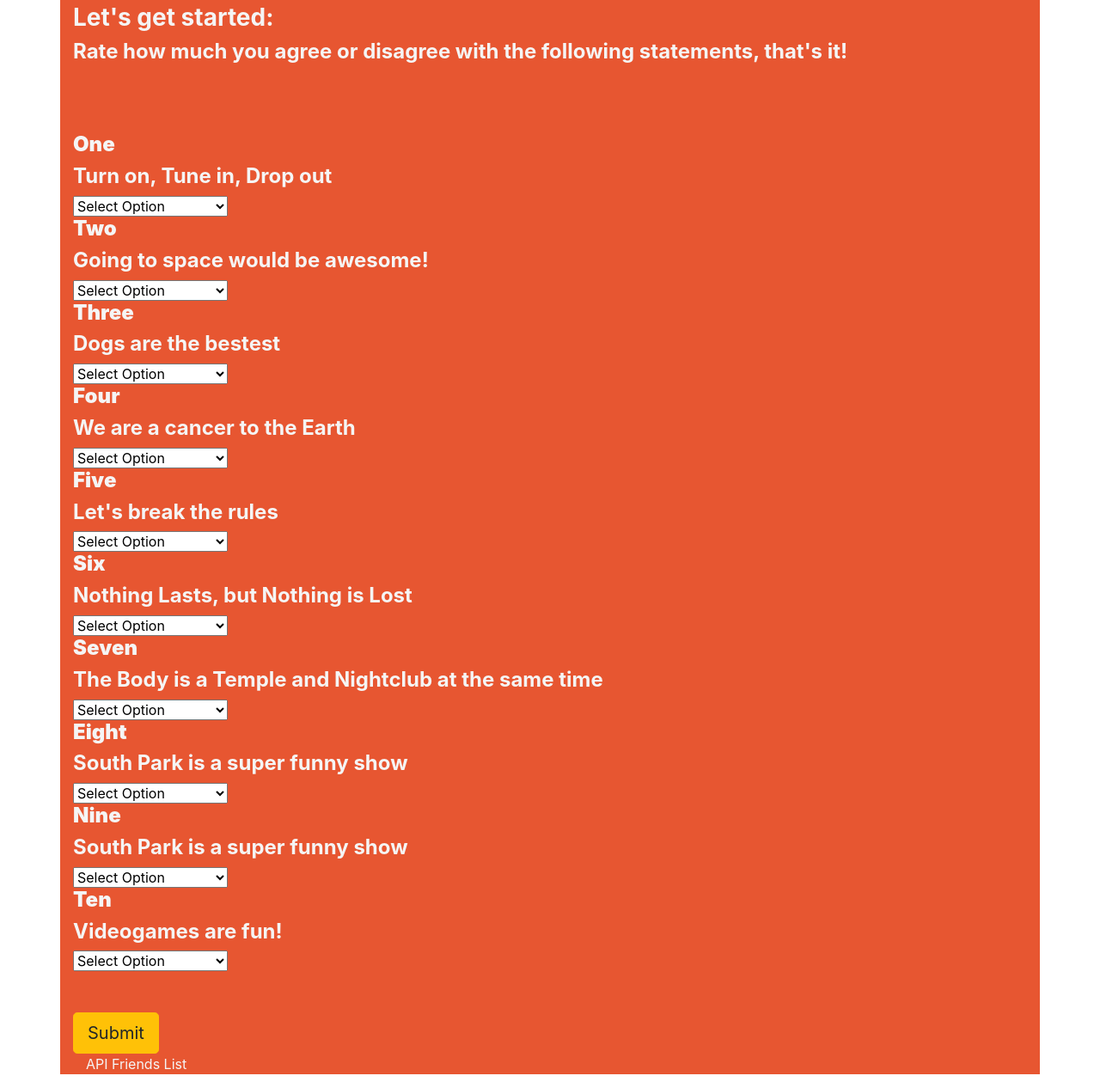
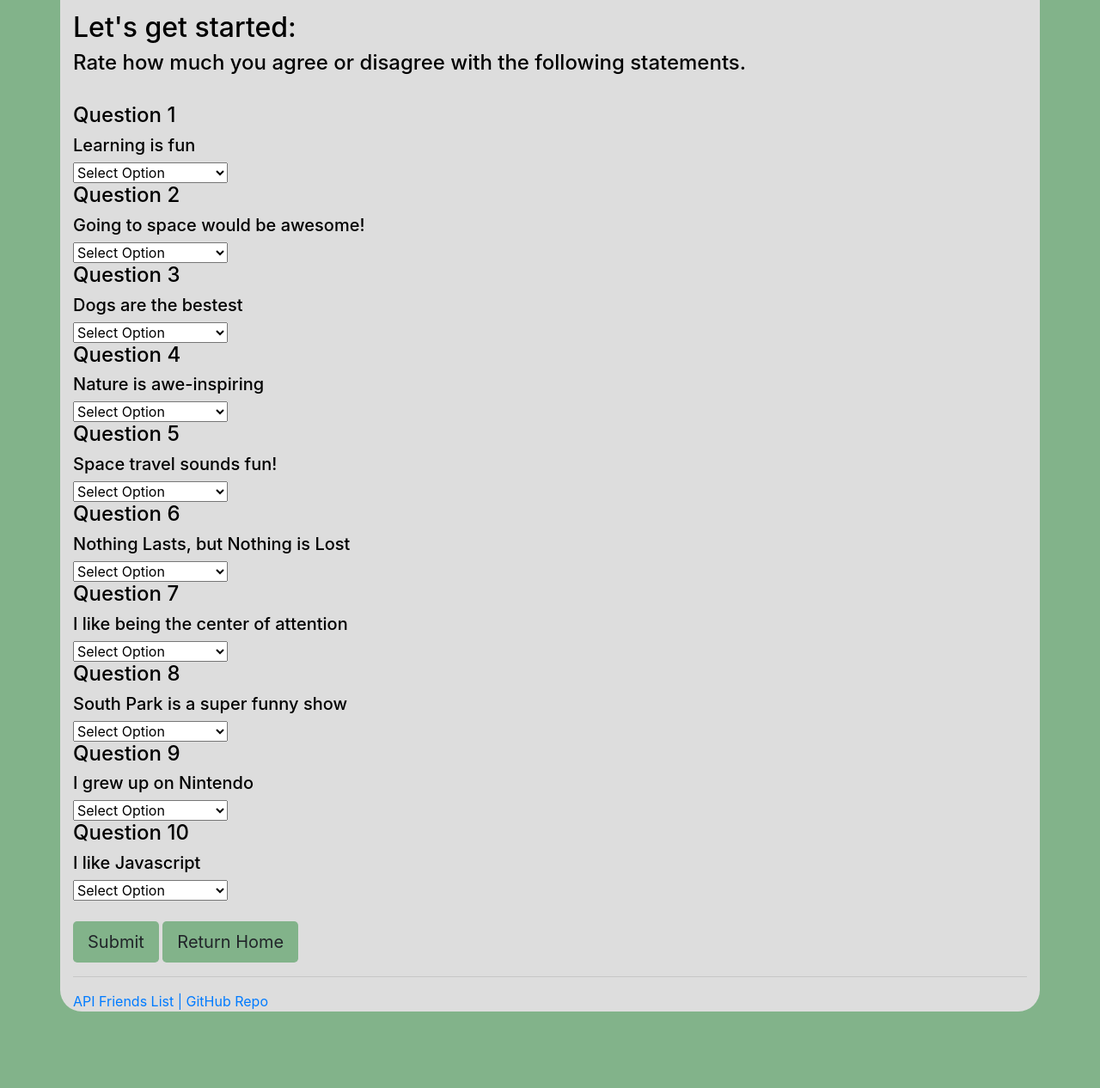
Before and after one commit to SantiagoTZ8899/friendFinderNew, a website: page app/public/survey.html in a window 1280 px wide. Shown: the part 320-1586 px from the top of the page at 86% size. After the commit the page ends 1513 px from the top, so only its background shows below. Drawn offline with nearby package versions, Linux system fonts and the light colour scheme.

Commit message:
styling css, correcting Routes, and buttons

```diff
--- a/app/public/survey.html
+++ b/app/public/survey.html
@@ -20,16 +20,34 @@
 
     <style>
     .container {
-    color: whitesmoke;
-    background: rgb(231, 86, 49);
+        color: whitesmoke;
+        padding-top: 1%;
+        background: rgb(221, 221, 221);
+        border: black;
+        border-radius: 25px;
     }
 
-    strong {
-        color: whitesmoke;
+    body {
+        background: rgb(130, 179, 138);
     }
 
-    h1, h4 {
+    h1{
         font-weight: 700;
+        color: black;
+    }
+
+    h4, h5 {
+        color: black;
+    }
+
+    h2, h3 {
+        color: black;
+    }
+    #submit {
+        background: rgb(130, 179, 138);
+    }
+    #homebutton {
+        background: rgb(130, 179, 138);
     }
     </style>
 </head>
@@ -38,11 +56,11 @@
     <div class="container">
         <form action="">
 
-            <h1><strong>Coolest Friend Finder</strong></h1>
+            <h1>Friend Finder</h1>
 
-            <br>
+            <hr>
 
-            <h2>First, tell us a little about you</h2>
+            <h3>First, tell us a little about you</h3>
 
             <br>
 
@@ -54,15 +72,13 @@
 
             <br>
 
-            <h3><strong>Let's get started:</strong></h3>
-            <h4>Rate how much you agree or disagree with the following statements, that's it!</h4>
+            <h2>Let's get started:</h2>
+            <h4>Rate how much you agree or disagree with the following statements.</h4>
 
             <br>
-            <br>
-            <br>
 
-            <h4><strong>One</strong></h4>
-            <h4>Turn on, Tune in, Drop out</h4>
+            <h4>Question 1</h4>
+            <h5>Learning is fun</h5>
             <select id="one" class="chosen-select" required>
                 <option value="">Select Option</option>
                 <option value="1">1 (Strongly Disagree)</option>
@@ -72,8 +88,8 @@
                 <option value="5">5 (Strongly Agree)</option>
             </select>
 
-            <h4><strong>Two</strong></h4>
-            <h4>Going to space would be awesome!</h4>
+            <h4>Question 2</h4>
+            <h5>Going to space would be awesome!</h4>
             <select id="two" class="chosen-select" required>
                 <option value="">Select Option</option>
                 <option value="1">1 (Strongly Disagree)</option>
@@ -83,8 +99,8 @@
                 <option value="5">5 (Strongly Agree)</option>
             </select>
 
-            <h4><strong>Three</strong></h4>
-            <h4>Dogs are the bestest</h4>
+            <h4>Question 3</h4>
+            <h5>Dogs are the bestest</h5>
             <select id="three" class="chosen-select" required>
                 <option value="">Select Option</option>
                 <option value="1">1 (Strongly Disagree)</option>
@@ -94,8 +110,8 @@
                 <option value="5">5 (Strongly Agree)</option>
             </select>
 
-            <h4><strong>Four</strong></h4>
-            <h4>We are a cancer to the Earth</h4>
+            <h4>Question 4</h4>
+            <h5>Nature is awe-inspiring</h5>
             <select  id="four" class="chosen-select" required>
                 <option value="">Select Option</option>
                 <option value="1">1 (Strongly Disagree)</option>
@@ -105,8 +121,8 @@
                 <option value="5">5 (Strongly Agree)</option>
             </select>
 
-            <h4><strong>Five</strong></h4>
-            <h4>Let's break the rules</h4>
+            <h4>Question 5</h4>
+            <h5>Space travel sounds fun!</h5>
             <select  id="five" class="chosen-select" required>
                 <option value="">Select Option</option>
                 <option value="1">1 (Strongly Disagree)</option>
@@ -116,8 +132,8 @@
                 <option value="5">5 (Strongly Agree)</option>
             </select>
 
-            <h4><strong>Six</strong></h4>
-            <h4>Nothing Lasts, but Nothing is Lost</h4>
+            <h4>Question 6</h4>
+            <h5>Nothing Lasts, but Nothing is Lost</h5>
             <select  id="six" class="chosen-select" required>
                 <option value="">Select Option</option>
                 <option value="1">1 (Strongly Disagree)</option>
@@ -127,8 +143,8 @@
                 <option value="5">5 (Strongly Agree)</option>
             </select>
 
-            <h4><strong>Seven</strong></h4>
-            <h4>The Body is a Temple and Nightclub at the same time</h4>
+            <h4>Question 7</h4>
+            <h5>I like being the center of attention</h5>
             <select  id="seven" class="chosen-select" required>
                 <option value="">Select Option</option>
                 <option value="1">1 (Strongly Disagree)</option>
@@ -138,8 +154,8 @@
                 <option value="5">5 (Strongly Agree)</option>
             </select>
 
-            <h4><strong>Eight</strong></h4>
-            <h4>South Park is a super funny show</h4>
+            <h4>Question 8</h4>
+            <h5>South Park is a super funny show</h5>
             <select id="eight" class="chosen-select" required>
                 <option value="">Select Option</option>
                 <option value="1">1 (Strongly Disagree)</option>
@@ -149,8 +165,8 @@
                 <option value="5">5 (Strongly Agree)</option>
             </select>
 
-            <h4><strong>Nine</strong></h4>
-            <h4>South Park is a super funny show</h4>
+            <h4>Question 9</h4>
+            <h5>I grew up on Nintendo</h5>
             <select id="nine" class="chosen-select" required>
                 <option value="">Select Option</option>
                 <option value="1">1 (Strongly Disagree)</option>
@@ -160,8 +176,8 @@
                 <option value="5">5 (Strongly Agree)</option>
             </select>
 
-            <h4><strong>Ten</strong></h4>
-            <h4>Videogames are fun!</h4>
+            <h4>Question 10</h4>
+            <h5>I like Javascript</h5>
             <select id="ten" class="chosen-select" required>
                 <option value="">Select Option</option>
                 <option value="1">1 (Strongly Disagree)</option>
@@ -173,15 +189,21 @@
 
             <br>
             <br>
-            <br>
 
-            <button type="submit" class="btn btn-warning btn-lg " id="submit"><i class="fa fa-check-circle" aria-hidden="true"></i>Submit</button>
+            <button type="submit" class="btn btn-lg " id="submit"><i class="fa fa-check-circle" aria-hidden="true"></i>Submit</button><span>
+                <a href="/">
+                    <button type="button" class="btn btn-lg" id="homebutton">
+                        Return Home
+                    </button>
+                </a>
+            </span>
+            <hr>
         </form>
 
         <footer>
-            <div class="container">
-                <p href="/api/friends">API Friends List</p>
-            </div>
+            <p class="links">
+                <a href="/api/friends">API Friends List | </a><a href="https://github.com/SantiagoTZ8899/friendFinderNew">GitHub Repo</a>
+            </p>
         </footer>
     </div>
 
```
Also changed, not shown: app/public/index.html (+36 -19 lines), README.md.
